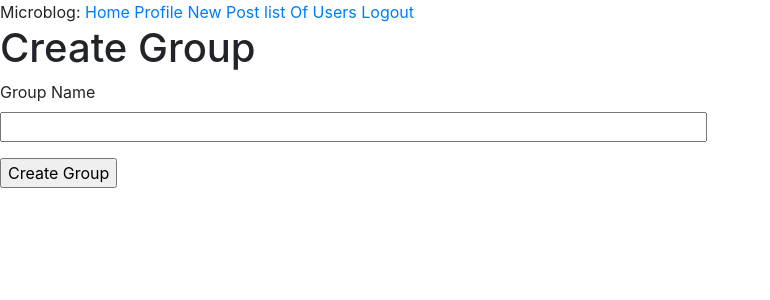
After one commit to pratyush1999/Flask-web-app, a Flask app: page /create_group in a window 1280 px wide. The commit adds this page. Shown: the top 300 px of the page, without its empty margins (0-770 px from the left). Run offline with Flask 2, Linux system fonts and the light colour scheme; the visitor is signed in with stand-in values (Sample User, id 1); data comes from the database, SQL or seed files in the repository; both versions use the stored data as it was after the commit; some libraries are stand-ins or nearby versions.

Commit message:
group user add/remove done

```diff
--- a/app/models.py
+++ b/app/models.py
@@ -6,6 +6,10 @@ from werkzeug.security import generate_password_hash, check_password_hash
 followers = db.Table('followers',
     db.Column('follower_id', db.Integer, db.ForeignKey('user.id')),
     db.Column('followed_id', db.Integer, db.ForeignKey('user.id'))
+)
+groupmember = db.Table('groupmember',
+    db.Column('group_id', db.Integer, db.ForeignKey('group.id')),
+    db.Column('member_id', db.Integer, db.ForeignKey('user.id'))
 )
 class User(UserMixin, db.Model):
 	"""docstring for User"""
@@ -22,6 +26,7 @@ class User(UserMixin, db.Model):
         primaryjoin=(followers.c.follower_id == id),
         secondaryjoin=(followers.c.followed_id == id),
         backref=db.backref('followers', lazy='dynamic'), lazy='dynamic')
+	member_of=db.relationship('Group', secondary=groupmember, backref=db.backref('members', lazy='dynamic'))
 	def set_password(self, password):
 		self.password_hash = generate_password_hash(password)
 
@@ -46,9 +51,29 @@ class User(UserMixin, db.Model):
 		own = Post.query.filter_by(user_id=self.id)
 		return followed.union(own).order_by(Post.timestamp.desc())
 
-
 	def __repr__(self):
 		return '<User {}>'.format(self.username)
+class Group(db.Model):
+    id = db.Column(db.Integer, primary_key=True)
+    name = db.Column(db.String(100))
+    timestamp = db.Column(db.DateTime, index=True, default=datetime.utcnow)
+    creator_id = db.Column(db.Integer, db.ForeignKey('user.id'))
+    # group_posts = db.relationship('GroupPost', backref='author', lazy='dynamic')
+
+    def add_member(self, user):
+    	if not self.is_member(user):
+    		self.members.append(user)
+
+    def remove_member(self, user):
+    	if self.is_member(user):
+    		self.members.remove(user)
+
+    def is_member(self, user):
+    	return self.members.filter(
+    		groupmember.c.member_id == user.id).count()>0
+
+    def __repr__(self):
+        return '<Group {}>'.format(self.name)
 
 class Post(db.Model):
     id = db.Column(db.Integer, primary_key=True)
@@ -68,6 +93,14 @@ class Message(db.Model):
 
     def __repr__(self):
         return '<Post {}>'.format(self.content)
+
+# class GroupPost(db.Model):
+#     id = db.Column(db.Integer, primary_key=True)
+#     content = db.Column(db.Text)
+#     timestamp = db.Column(db.DateTime, index=True, default=datetime.utcnow)
+#     sender_id = db.Column(db.Integer , db.ForeignKey('user.id'))
+#     group_id = db.Column(db.Integer , db.ForeignKey('group.id'))
+
 @login.user_loader
 def load_user(id):
     return User.query.get(int(id))
--- a/app/templates/all_users.html
+++ b/app/templates/all_users.html
@@ -3,7 +3,7 @@
 {% block content %}
 <br/>
     {% for user in users %}
-    <a href="{{ url_for('users.message', username=user.username) }}"">{{ user.username}}</a>
+    <a href="{{ url_for('users.message', username=user.username) }}">{{ user.username}}</a>
      <p>{{ user.followers.count() }} followers, {{ user.followed.count() }} following.</p>
      {% if not current_user.is_following(user) %}
         <p><a href="{{ url_for('users.follow', username=user.username) }}">Follow</a></p>
--- /dev/null
+++ b/app/templates/create_group.html
@@ -0,0 +1,15 @@
+{% extends "base.html" %}
+{% block content %}
+<h1>Create Group</h1>
+    <form action="" method="post">
+        {{ form.hidden_tag() }}
+        <p>
+            {{ form.name.label }}<br>
+            {{ form.name(size=64) }}<br>
+            {% for error in form.name.errors %}
+            <span style="color: red;">[{{ error }}]</span>
+            {% endfor %}
+        </p>
+        <p>{{ form.submit() }}</p>
+    </form>
+{% endblock content %}
--- a/app/users/forms.py
+++ b/app/users/forms.py
@@ -45,3 +45,6 @@ class EditProfileForm(FlaskForm):
 class MessageForm(FlaskForm):
     content = TextAreaField('Content', validators=[DataRequired()])
     submit = SubmitField('Add comment')
+class CreateGroupForm(FlaskForm):
+    name = StringField('Group Name', validators=[DataRequired()])
+    submit = SubmitField('Create Group')
--- a/app/users/routes.py
+++ b/app/users/routes.py
@@ -1,13 +1,13 @@
 from flask import Blueprint
 from flask_login import current_user, login_user, logout_user, login_required
-from app.users.forms import RegistrationForm, LoginForm, EditProfileForm, MessageForm
+from app.users.forms import RegistrationForm, LoginForm, EditProfileForm, MessageForm, CreateGroupForm
 from flask import  render_template, flash, redirect, url_for
 from flask import request
 from werkzeug.urls import url_parse
 import os
 import secrets
 from app.users.utils import save_picture
-from app.models import User, Post, Message
+from app.models import User, Post, Message, Group
 from app import db
 users = Blueprint('users', __name__)
 
@@ -124,3 +124,48 @@ def message(username):
     for temp_message in messages:
         temp_message.sender_id=User.query.filter_by(id= temp_message.sender_id).first().username
     return render_template('message.html',form=form,messages=messages)
+
+@users.route('/all_groups', methods=['GET', 'POST'])
+@login_required
+def all_groups():
+    groups=Group.query.all()
+    return render_template('all_groups.html',groups=groups)
+
+@users.route('/create_group', methods=['GET', 'POST'])
+@login_required
+def create_group():
+    form=CreateGroupForm()
+    if form.validate_on_submit():
+        group = Group(name=form.name.data, creator_id=current_user.id)
+        db.session.add(group)
+        db.session.commit()
+        flash('Your group has been created')
+        return redirect(url_for('users.all_groups'))
+    return render_template('create_group.html',form=form)
+
+@users.route('/<int:group_id>/all_users')
+@login_required
+def add_member(group_id):
+    group=Group.query.filter_by(id=group_id).first_or_404()
+    users = User.query.all()
+    return render_template('add_member.html', users=users, group=group)
+
+@users.route('/<int:group_id>/<int:user_id>/remove')
+@login_required
+def remove_groupmember(group_id, user_id):
+    group = Group.query.filter_by(id=group_id).first_or_404()
+    user = User.query.filter_by(id=user_id).first_or_404()
+    if group.creator_id == current_user.id:
+        group.remove_member(user)
+        db.session.commit()
+    return redirect(url_for('users.add_member', group_id=group_id))
+
+@users.route('/<int:group_id>/<int:user_id>/add')
+@login_required
+def add_groupmember(group_id, user_id):
+    group = Group.query.filter_by(id=group_id).first_or_404()
+    user = User.query.filter_by(id=user_id).first_or_404()
+    if group.creator_id == current_user.id:
+        group.add_member(user)
+        db.session.commit()
+    return redirect(url_for('users.add_member', group_id=group_id))
```
Also changed, not shown: app/migrations/versions/2e73688b95ae_group_added.py (added, +37 -0 lines), app/migrations/versions/b611bfdc3660_groups_done.py (added, +33 -0 lines), app/templates/add_member.html (added, +13 -0 lines), app/templates/all_groups.html (added, +12 -0 lines), app.db.
